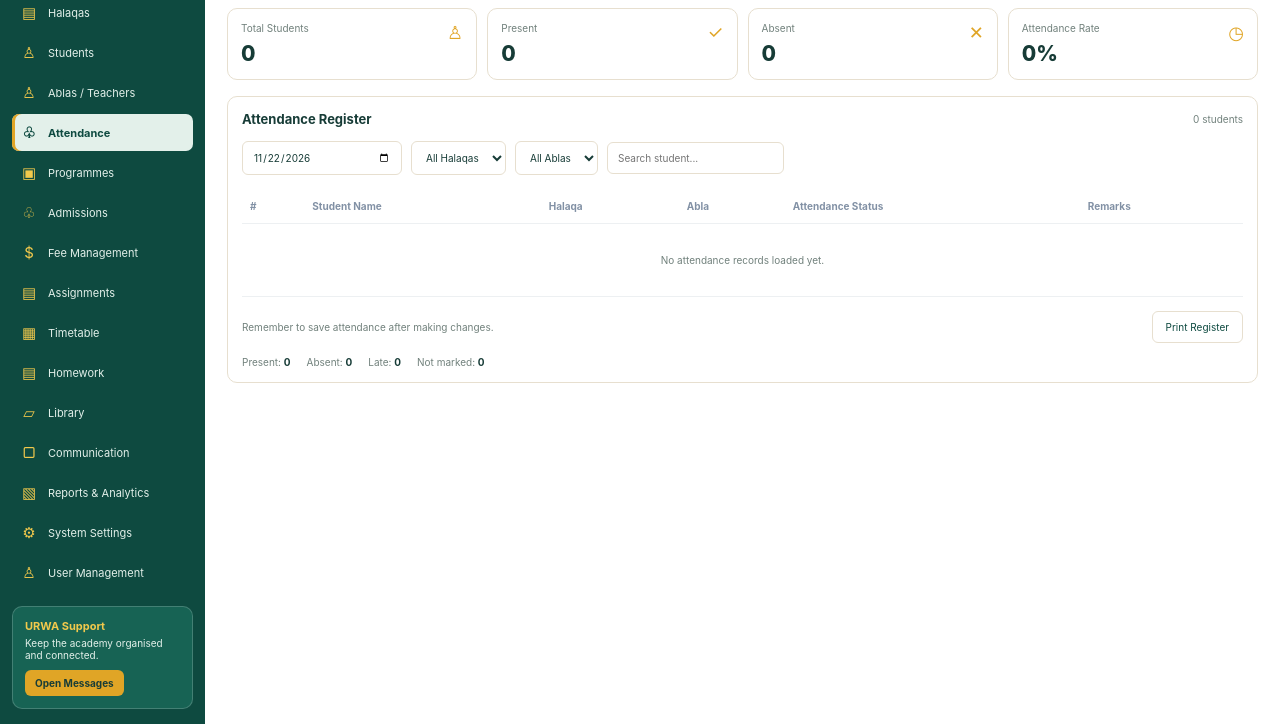
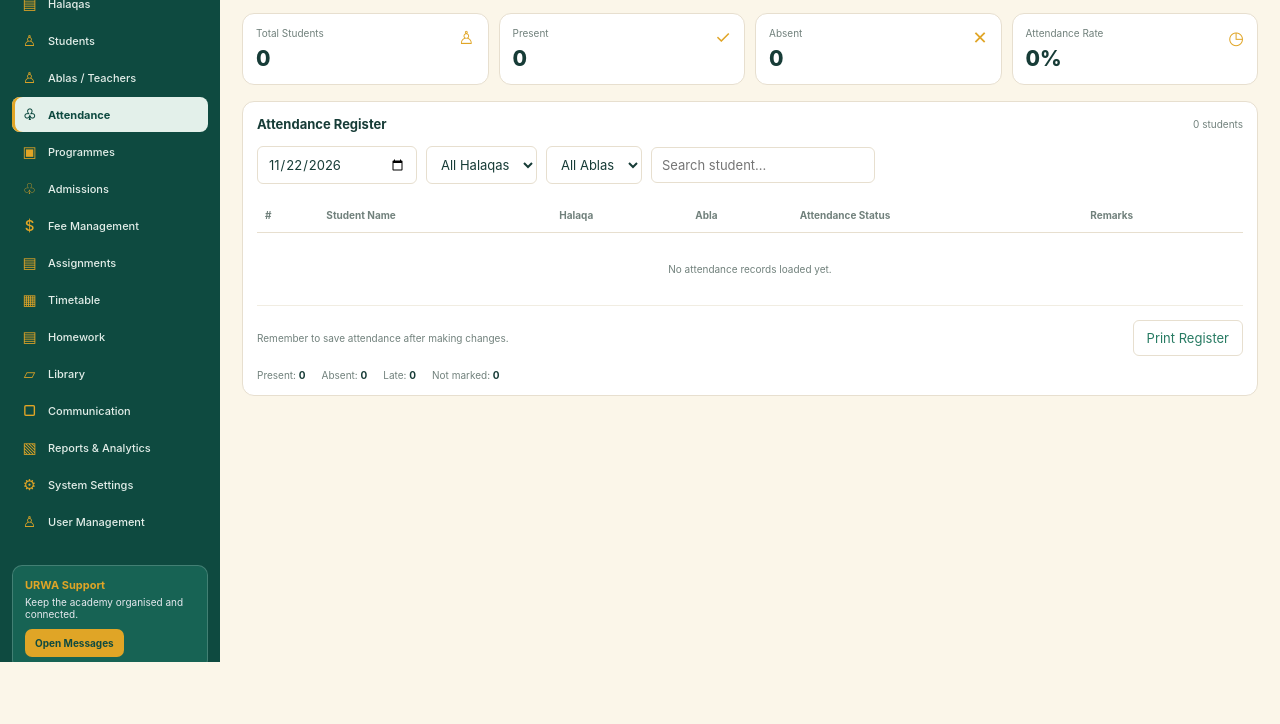
Before and after one commit to Meedraar/Urwa, a plain HTML site: page portal/admin/attendance.html in a window 1280 px wide. Shown: the part 138-862 px from the top of the page. After the commit the page ends 800 px from the top, so only its background shows below. Drawn offline with Linux system fonts and the light colour scheme.

Commit message:
Apply shared URWA Admin shell to attendance.html

```diff
--- a/portal/admin/attendance.html
+++ b/portal/admin/attendance.html
@@ -433,6 +433,7 @@ td {
   .page-heading {align-items:flex-start}
 }
 </style>
+  <link rel="stylesheet" href="../../css/admin-shell.css">
 </head>
 
 <body data-urwa-role="admin">
@@ -737,5 +738,6 @@ document.getElementById('saveAttendance').addEventListener('click', () => {
 updateAttendanceSummary();
 </script>
 
+  <script src="../../js/admin-shell.js" defer></script>
 </body>
 </html>
```
